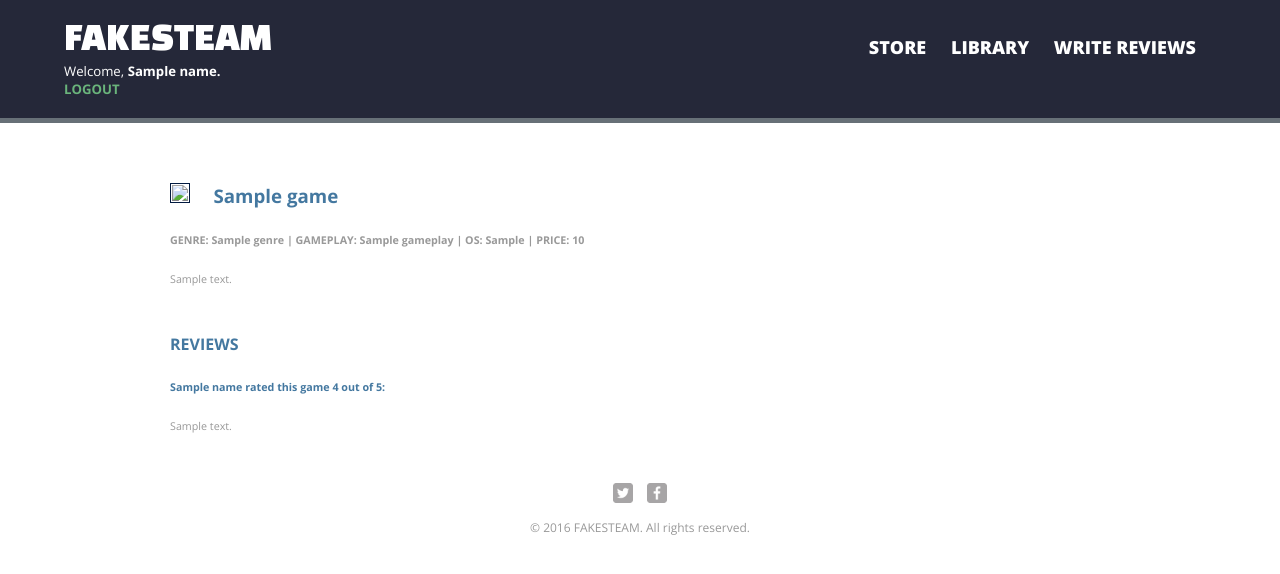
After one commit to JY-H/fakesteam, a Flask app: template app/templates/game.html in a window 1280 px wide. The commit adds this page. Shown: the top 574 px of the page. Run offline with Flask 2, Linux system fonts and the light colour scheme; the template is opened without the code that fills it: most values are stand-ins (such as "Sample title", 1, 10 or a date in 2020).

Commit message:
template for individual game pages

```diff
--- a/app/static/css/main.css
+++ b/app/static/css/main.css
@@ -341,3 +341,37 @@ nav a.selected, nav a:hover {
     padding: 0;
     margin: 0 1.5% 2.5% 2.5% ;
 }
+
+/**********************************************
+ INDIVIDUAL GAME PAGES
+**********************************************/
+.banner {
+  float: left;
+  background-size: cover;
+  padding:1px;
+  border:1px solid #021a40;
+  margin: 0 2.5% 0 0;
+}
+
+.game-description {
+  color: #4478a0;
+}
+
+.game-overview {
+  font-weight: 500;
+}
+.game-reviews {
+  margin: 5% 0 0 0;
+  clear: left;
+  color: #4478a0;
+}
+
+.review-rating {
+  clear: left;
+  color: #4478a0;
+}
+
+.review-commentary {
+  font-weight: 500;
+  margin: 0;
+}
--- a/app/templates/base.html
+++ b/app/templates/base.html
@@ -34,7 +34,6 @@
       <img src="../static/img/facebook-wrap.png" alt="facebook logo" class="social-icon">
       <p>&copy; 2016 FAKESTEAM. All rights reserved. </p>
     </footer>
-  </div>
 
 </body>
 </html>
--- /dev/null
+++ b/app/templates/game.html
@@ -0,0 +1,34 @@
+{% extends "base.html" %}
+{% block header %}
+    <nav>
+      <ul>
+        <li><a href="/">STORE</a></li>
+        {% if not permissions or permissions == "gamer" %}
+        <li><a href="/library/">LIBRARY</a></li>
+        {% elif permissions == "dev" %}
+        <li><a href="/submit/">SUBMIT GAME</a></li>
+        {% elif permissions == "admin" %}
+        <li><a href="/evaluate/">EVALUATE SUBMISSIONS</a></li>
+        {% endif %}
+        <li><a href="/rate/">WRITE REVIEWS</a></li>
+      </ul>
+    </nav>
+{% endblock %}
+{% block content %}
+  <div id="wrapper">
+    <section>
+      <img src="{{game.url}}" class="banner" />
+        <h3 class="game-description">{{game.title}}</h3>
+        <h6>GENRE: {{game.genre}} | GAMEPLAY: {{game.gameplay}} | OS: {{game.os}} | PRICE: {{game.price}}</h6>
+        <h6 class="game-overview">{{game.description}}</h6>
+    </section>
+
+    <section>
+        <h4 class="game-reviews">REVIEWS</h4>
+        {% for review in reviews %}
+        <h6 class="review-rating">{{name}} rated this game {{review.stars}} out of 5:</h6>
+        <h6 class="review-commentary">{{review.commentary}}</h6>
+        {% endfor %}
+    </section>
+  </div>
+{% endblock %}
--- a/app/templates/index.html
+++ b/app/templates/index.html
@@ -62,4 +62,5 @@
       </ul>
         {% endfor %}
     </section>
+  </div>
 {% endblock %}
--- a/app/templates/library.html
+++ b/app/templates/library.html
@@ -21,4 +21,5 @@
       </ul>
         {% endfor %}
     </section>
+  </div>
 {% endblock %}
```
